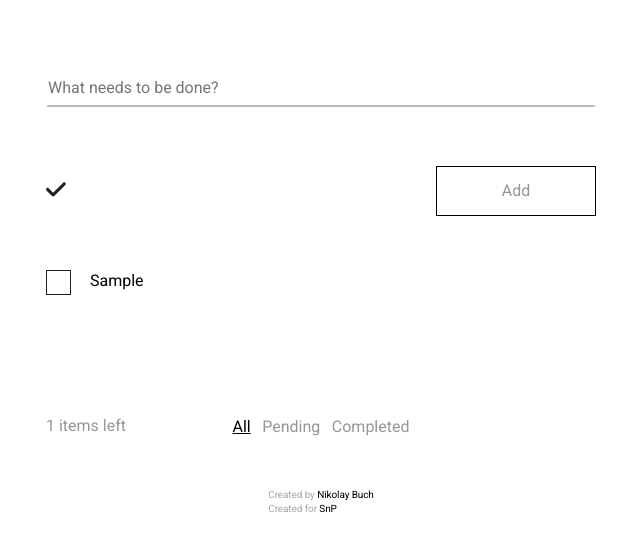
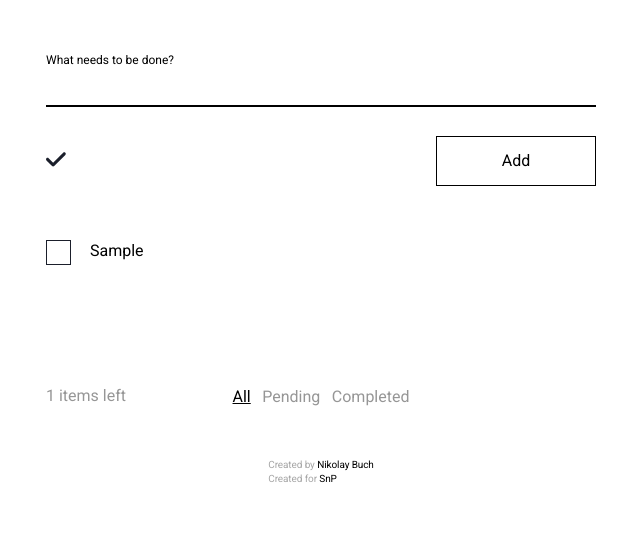
Before and after one commit to NikolayBuch/to-do-list, a plain HTML site: page index.html in a window 1280 px wide. Both pictures are taken after typing "Sample" into the empty fields and a click on the button "Add". Shown: the part 118-668 px from the top of the page, without its empty margins (319-959 px from the left). Drawn offline with Linux system fonts and the light colour scheme.

Commit message:
add anim

```diff
--- a/index.html
+++ b/index.html
@@ -18,6 +18,9 @@
             <form class="todo-list">
                 <div class="todo-list__container">
                     <input type="text" placeholder="What needs to be done?" class="p-normal messege">
+                    <label class="label-messege">
+                        <span class="messege-text">What needs to be done?</span>
+                    </label>
                 </div>
                 <div class="todo-list__btm">
                     <span class="checked-all"  ><img src="./img/chack.svg" alt=""></span>
--- a/script.js
+++ b/script.js
@@ -10,6 +10,7 @@ const body = document.querySelector('.body');
 let todoList = [];
 let activeFilter = 'All'
 
+
 const addTask = (e) => {
     if (addMessege.value == '') return;
     let newTodo = {
@@ -20,12 +21,12 @@ const addTask = (e) => {
     todoList.push(newTodo);
     renderTask(todoList)
     addMessege.value = '';
-    addMessege.focus();
     showClearChecked();
     seveTodoList();
     showPending();
 
 };
+
 
 const renderTask = (list) => {
         const renderItem = list.map((item) =>`
@@ -193,10 +194,14 @@ tasksList.addEventListener('click', deleteTask)
 form.addEventListener('submit', (e) =>{
     e.preventDefault();
     addTask();
+    addMessege.focus();
 });
 clearChecked.addEventListener('click', deleteChecked);
 checkedAll.addEventListener('click', checkedAllTodo);
-body.addEventListener('click', addTask);
+body.addEventListener('click', (e) => {
+    if(e.target === addMessege) return;
+    addTask()
+});
 
 
 const seveTodoList = () => {
--- a/style.css
+++ b/style.css
@@ -82,16 +82,61 @@ body{
     box-sizing: border-box;
 }
 .todo-list__container{
-    margin: 0 0 50px 0;
+    position: relative;
+    margin-bottom: 20px;
+}
+.label-messege{
+    pointer-events: none;
+    position: absolute;
+    top: 50%;
+    left: 0;
+    height: 100%;
+    width: 100%;
+    transform: translateY(-50%);
+    color: #bcbaba;
+    transition: 300ms ease;
+    font-size: 16px;
+}
+.messege-text{
+    position: absolute;
+    bottom: 11px;
+    left: 0;
+    transition: all 300ms ease;
 }
 .messege{
+    position: relative;
     outline: none;
     width: 550px;
     height: 40px;
     background: #fff;
-    border-color: #fff #fff #bcbaba #fff;
+    border: inherit;
     border-style: solid;
     box-sizing: border-box;
+    /* transform: scaleX(1); */
+    transition: border-color 300ms ease;
+    border-bottom: 1px #bcbaba solid;
+
+}
+.todo-list__container label::after{
+    content: '';
+    position: absolute;
+    width: 100%;
+    height: 100%;
+    left: 0; bottom: 0px;
+    border-bottom: 2px solid #000;
+    transition: transform 300ms ease;
+    transform: scaleX(0);
+}
+.todo-list__container input:focus + .label-messege::after{
+    transform: scaleX(1);
+}
+.messege::placeholder{
+    opacity: 0;
+}
+.messege:focus + .label-messege .messege-text{
+    color: #000;
+    bottom: 40px;
+    font-size: 12px;
 }
 .todo-list__btm{
     width: 550px;
@@ -113,11 +158,16 @@ body{
     height: 50px;
     border: 1px solid #000;
     background: #fff;
-    color: #969696;
+    color: #000;
 }
 .add-btn:active{
     background: #000;
-
+}
+@media (min-width:1025px){
+    .add-btn:hover {
+        background: #000;
+        color: #fff;
+    }
 }
 @media (max-width:450px){
     .messege {
@@ -128,13 +178,6 @@ body{
     }
 }
 /* --------Task------- */
-
-input ::placeholder{
-    color: #bcbaba;
-}
-input :hover{
-    background-color: #F9F7F4 #F9F7F4 #000 #F9F7F4;
-}
 .wrapper {
     padding: 0 20px;
     min-height: 150px;
@@ -194,29 +237,23 @@ input :hover{
 .checked{
     text-decoration: line-through;
 }
+@media (min-width:1025px){
+    .clouse-btn{
+        opacity: 0;
+
+    }
+    .task:hover .clouse-btn{
+        opacity: 1;
+    }
+}
 .clouse-btn{
-    opacity: 0;
+    opacity: none;
     border: none;
     background: none;
 
 }
 .clouse-btn img{
     pointer-events: none;
-}
-.task:hover .clouse-btn{
-opacity: 1;
-}
-.tasks__clear{
-    border: none;
-    width: 130px;
-    height: 22px;
-    background: #fff;
-    color: #969696;
-}
-.tasks__clear:hover{
-    color: #1B1F2B;
-    text-decoration: underline;
-    cursor: pointer;
 }
 .none{
     display: none;
@@ -226,8 +263,8 @@ opacity: 1;
     width: 550px;
     height: 40px;
     background: #fff;
-    border-color: #fff #fff #bcbaba #fff;
-    border-style: solid;
+    border: inherit;
+    border-bottom: 1px #000 solid;
     box-sizing: border-box;
 }
 
@@ -267,8 +304,25 @@ opacity: 1;
     color: #000;
     text-decoration: underline;
 }
-.filters span:hover{
-    text-decoration: underline;
+.tasks__clear{
+    border: none;
+    width: 130px;
+    height: 22px;
+    background: #fff;
+    color: #969696;
+}
+
+@media (min-width:1025px){
+
+    .filters span:hover{
+        text-decoration: underline;
+    }
+    .tasks__clear:hover{
+        color: #1B1F2B;
+        text-decoration: underline;
+        cursor: pointer;
+    }
+
 }
 @media (max-width:450px){
     .filters-blok{
```
Also changed, not shown: 1 other file.
